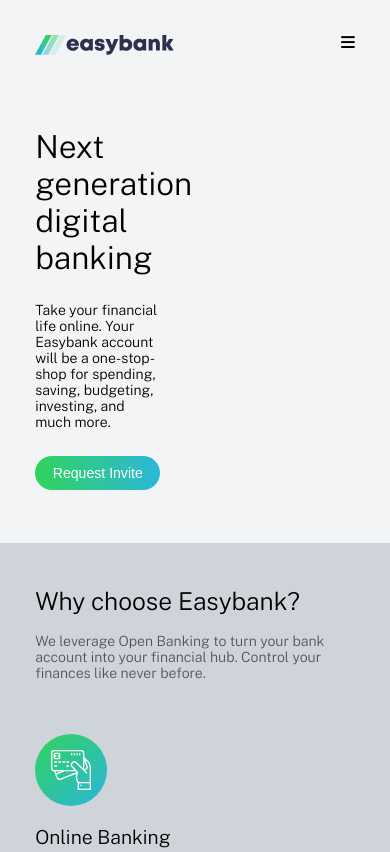
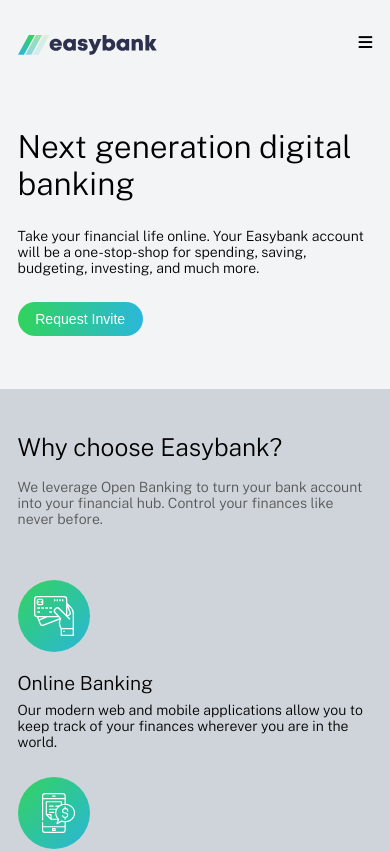
Before and after one commit to joel-nambala/easybanking, a website: page index.html in a window 390 px wide. Shown: the top 852 px of the page. Drawn offline with nearby package versions, Linux system fonts and the light colour scheme.

Commit message:
Responsiveness and npm scripts

```diff
--- a/css/queries.css
+++ b/css/queries.css
@@ -44,10 +44,6 @@
 @media only screen and (max-width: 850px) {
   .grid-2 {
     display: block;
-  }
-
-  .hero {
-    width: 100%;
   }
 
   .hero__photo {
--- a/css/style.concat.css
+++ b/css/style.concat.css
@@ -284,10 +284,6 @@ body {
     display: block;
   }
 
-  .hero {
-    width: 100%;
-  }
-
   .hero__photo {
     display: none;
   }
--- a/index.html
+++ b/index.html
@@ -25,10 +25,10 @@
     />
 
     <!-- CSS links -->
-    <!-- <link rel="stylesheet" href="css/style.css" />
+    <link rel="stylesheet" href="css/style.css" />
     <link rel="stylesheet" href="css/utilities.css" />
-    <link rel="stylesheet" href="css/queries.css" /> -->
-    <link rel="stylesheet" href="css/style.min.css" />
+    <link rel="stylesheet" href="css/queries.css" />
+    <!-- <link rel="stylesheet" href="css/style.min.css" /> -->
 
     <!-- JS links -->
     <script defer src="js/script.js"></script>
```
Also changed, not shown: css/style.min.css.
